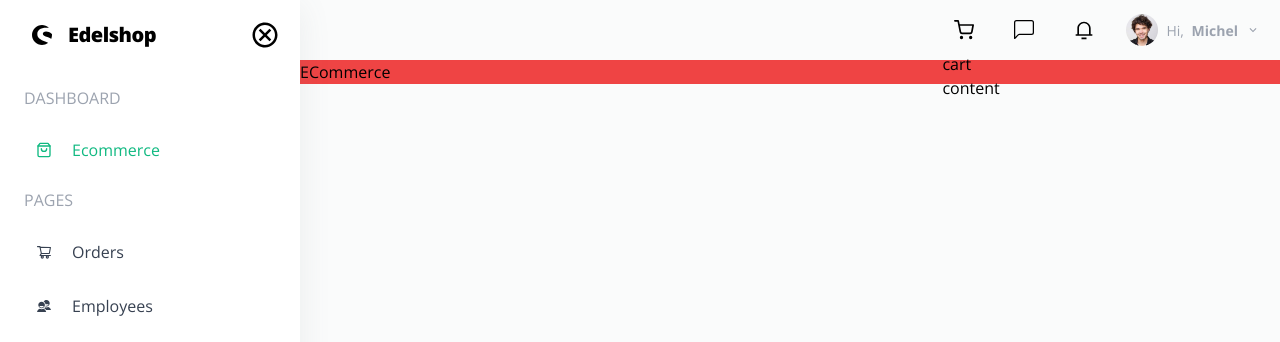
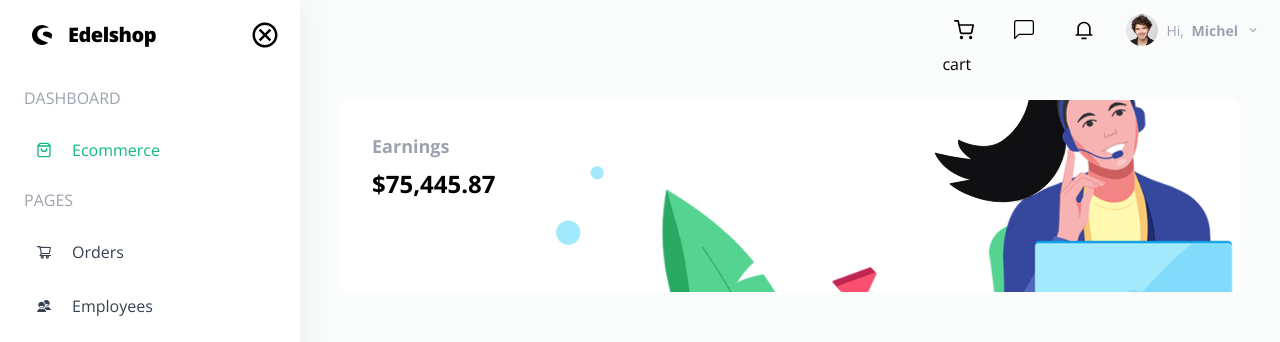
Before and after one commit to humbl3LilaS/react-dashboard, a React (Vite) app: page / in a window 1280 px wide. Both pictures are taken after a click on the button 964 px from the left and 30 px from the top of the page. Shown: the top 342 px of the page. Built offline with nearby package versions, Linux system fonts and the light colour scheme.

Commit message:
add: backdrop to the popup and add hero section in Ecommerce route

```diff
--- a/src/App.jsx
+++ b/src/App.jsx
@@ -1,5 +1,5 @@
 import { createBrowserRouter, RouterProvider } from "react-router-dom";
-import Layout from "./components/Layout";
+import Layout from "./components/util/Layout";
 import ECommerce from "./pages/ECommerce";
 import Orders from "./pages/Orders";
 import Employee from "./pages/Employee";
--- a/src/components/Cart/CartPopup.jsx
+++ b/src/components/Cart/CartPopup.jsx
@@ -1,14 +1,19 @@
 import { useApplicationState } from "../../store/applicationState";
+import PopupBackdrop from "../util/PopupBackdrop";
 
 const CartPopup = () => {
-	const { isCartActive } = useApplicationState();
+	const { isCartActive, setCartActive } = useApplicationState();
 
 	return (
 		<>
 			{isCartActive && (
-				<div className="absolute">
-					<h1>cart content</h1>
-				</div>
+				<>
+					<PopupBackdrop handler={() => setCartActive(false)} />
+
+					<div className={"absolute z-50"}>
+						<h1>cart</h1>
+					</div>
+				</>
 			)}
 		</>
 	);
--- a/src/components/Container.jsx
+++ b/src/components/util/Container.jsx
@@ -1,13 +1,9 @@
 /* eslint-disable react/prop-types */
-import { cn } from "../util/util";
+import { cn } from "../../util/util";
 
 const Container = ({ children, className }) => {
 	return (
-		<div
-			className={cn(
-				"min-h-screen w-full bg-main-bg dark:bg-main-dark-bg",
-				className,
-			)}>
+		<div className={cn("w-full bg-main-bg dark:bg-main-dark-bg", className)}>
 			{children}
 		</div>
 	);
--- a/src/components/Layout.jsx
+++ b/src/components/util/Layout.jsx
@@ -1,6 +1,6 @@
-import NavBar from "./NavBar/NavBar";
+import NavBar from "../NavBar/NavBar";
 import SettingBtn from "./SettingBtn";
-import SideBar from "./Sidebar/SideBar";
+import SideBar from "../Sidebar/SideBar";
 import { Outlet } from "react-router-dom";
 import Container from "./Container";
 
@@ -8,7 +8,7 @@ const Layout = () => {
 	return (
 		<section className="flex w-screen h-screen">
 			<SideBar />
-			<Container>
+			<Container className={"flex flex-col"}>
 				<NavBar />
 				<Outlet />
 			</Container>
--- /dev/null
+++ b/src/components/util/PopupBackdrop.jsx
@@ -0,0 +1,12 @@
+import { cn } from "../../util/util";
+
+const PopupBackdrop = ({ handler, className }) => {
+	return (
+		<div
+			className={cn("w-screen h-screen top-0 left-0 fixed  z-40", className)}
+			onClick={handler}
+		/>
+	);
+};
+
+export default PopupBackdrop;
--- a/src/pages/ECommerce.jsx
+++ b/src/pages/ECommerce.jsx
@@ -2,9 +2,23 @@ import { BsCurrencyDollar } from "react-icons/bs";
 import { GoDot } from "react-icons/go";
 import { IoIosMore } from "react-icons/io";
 import { DropDownListComponent } from "@syncfusion/ej2-react-dropdowns";
+import Container from "../components/util/Container";
 
 const ECommerce = () => {
-	return <h1 className="bg-red-500">ECommerce</h1>;
+	return (
+		<Container className={"p-10 h-full w-full"}>
+			{/* hero */}
+			<div
+				className={
+					"h-48 w-full p-8 rounded-lg bg-white  bg-hero-pattern bg-no-repeat bg-cover bg-center dark:text-gray-200 dark:bg-secondary-dark-bg"
+				}>
+				<p className={"flex flex-col gap-y-2"}>
+					<span className={"text-lg text-gray-400 font-bold"}>Earnings</span>
+					<span className={"text-2xl font-bold"}>$75,445.87</span>
+				</p>
+			</div>
+		</Container>
+	);
 };
 
 export default ECommerce;
--- a/tailwind.config.js
+++ b/tailwind.config.js
@@ -35,7 +35,7 @@ export default {
 				590: "590px",
 			},
 			backgroundImage: {
-				"hero-pattern": "url('https://i.ibb.co/MkvLDfb/Rectangle-4389.png')",
+				"hero-pattern": "url('./src/assets/images/welcome-bg.svg')",
 			},
 			boxShadow: {
 				sideBar: "rgb(113 122 131 / 11%) 0px 7px 30px 0px",
```
Also changed, not shown: src/components/util/Button.jsx (renamed from src/components/Button.jsx), src/components/util/SettingBtn.jsx (renamed from src/components/SettingBtn.jsx).
